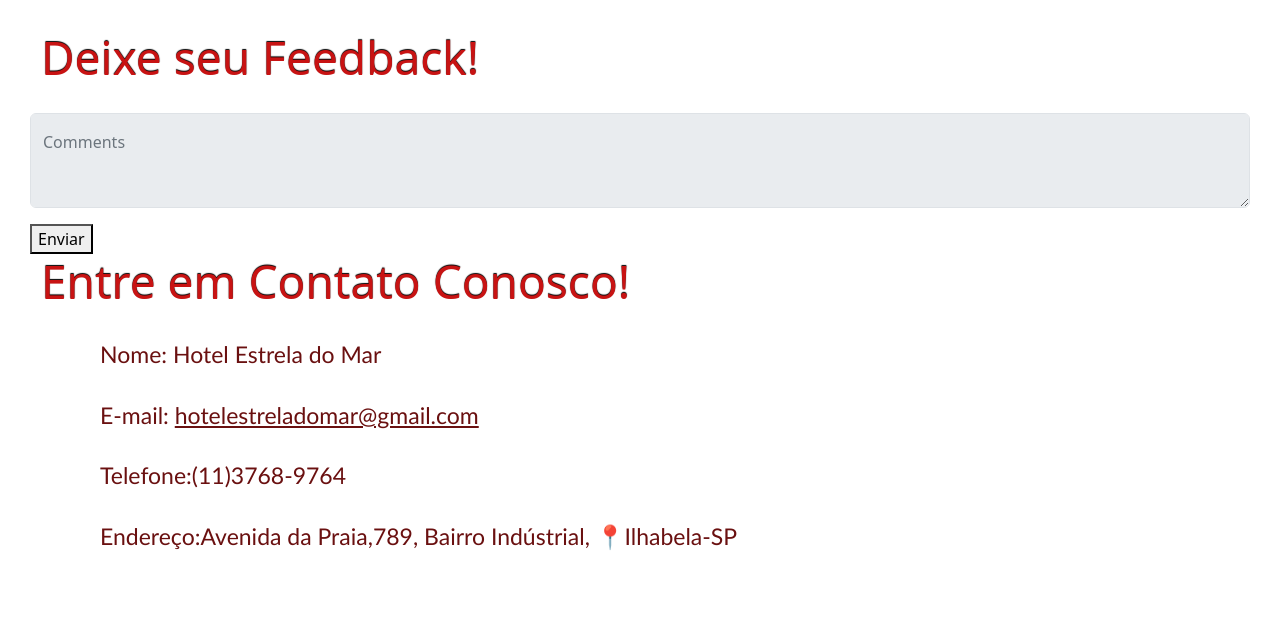
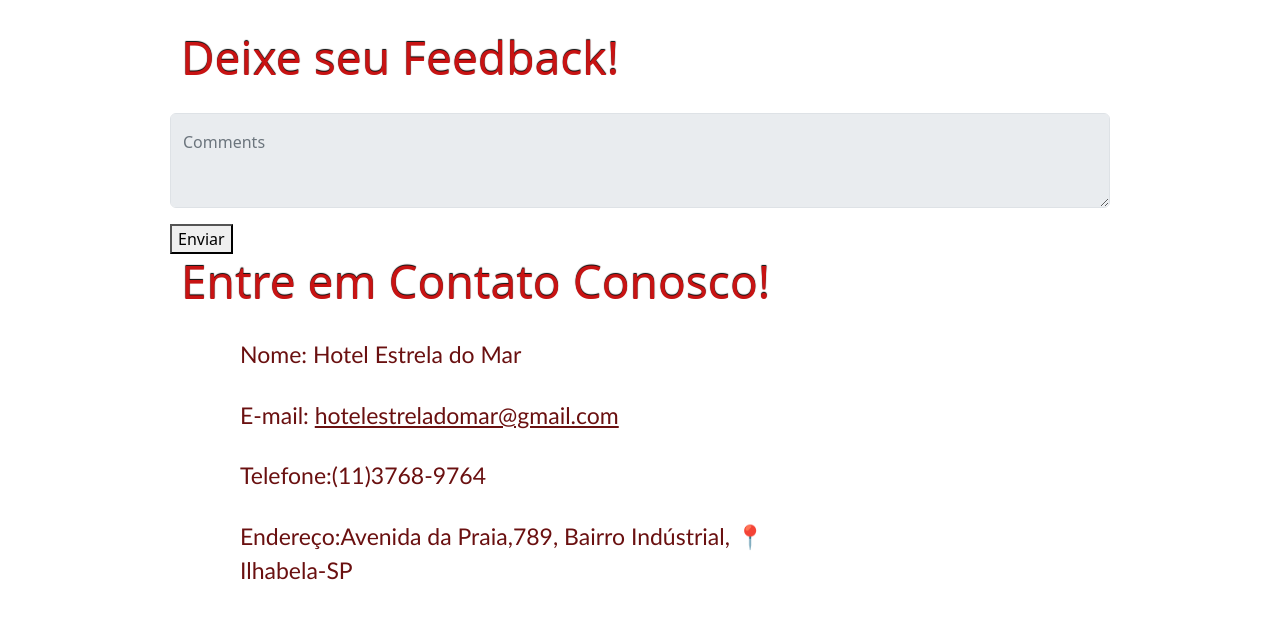
Before and after one commit to smichelly/Curso-ICS, a Django app: page /feedback/ in a window 1280 px wide. Shown: the part 56-675 px from the top of the page. Run offline with Django 5.2, Linux system fonts and the light colour scheme.

Commit message:
alteracao

```diff
--- a/Django/projeto_hotel/templates/feedback.html
+++ b/Django/projeto_hotel/templates/feedback.html
@@ -9,7 +9,8 @@
 
 <style>
 .container {
-  max-width: 1300px;
+  max-width: 1000px;
+  max-height: 100px;
   margin: auto;
   background: white;
   padding: 30px;
```
